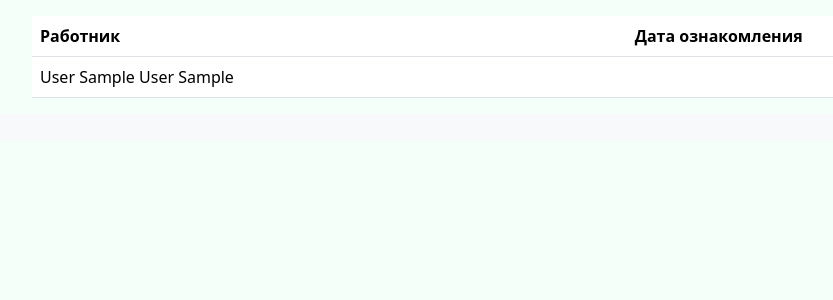
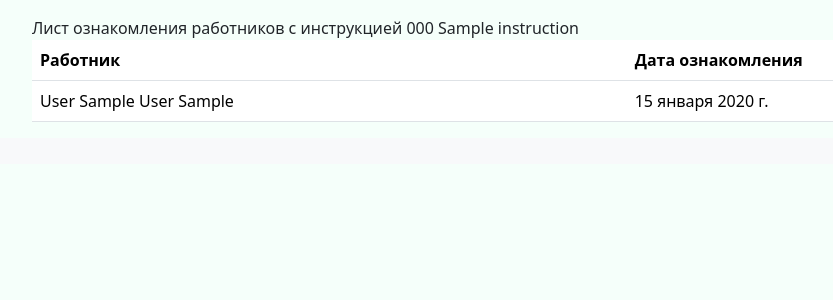
Before and after one commit to ZigulatNatria/InfoOt, a Django app: page /ref_inst/1 in a window 1280 px wide. Shown: the part 86-386 px from the top of the page, without its empty margins (50-883 px from the left). Run offline with Django 4.2, Linux system fonts and the light colour scheme; tables that the repository leaves empty hold one stand-in row (values such as "Sample post"); parts of the project's set-up code (start-up, migrations or seed data) failed here and were passed over.

Commit message:
Настроен вывод списка работников ознакомившихся с инструкцией

```diff
--- a/InfoOt/info/views.py
+++ b/InfoOt/info/views.py
@@ -385,16 +385,9 @@ class InstructionReferenceList(DetailView):
     def list(self, **kwargs):
         instruction = self.get_object()
         instruction_reference_list = FamiliarizationInstruction.objects.filter(instruction=instruction.id)
-        print(instruction.id)
-        print(instruction_reference_list)
-        ref_list = []            #TODO доработать список заменить на словарь!!!!!!!!!!!!!!!!
-        for i in instruction_reference_list:
-            usernam = i.user
-            ref_list.append(usernam)
-        print(ref_list)
         context = {
             'instruction_reference_list': instruction_reference_list,
-            'ref_list': ref_list,
+            'instruction': instruction
         }
         return context
 
--- a/InfoOt/templates/instruction_reference_list.html
+++ b/InfoOt/templates/instruction_reference_list.html
@@ -4,6 +4,7 @@
 <body>
 {% block content %}
 <div class="container">
+    Лист ознакомления работников с инструкцией {{ instruction }}
     <table class="table">
       <thead>
         <tr>
@@ -12,9 +13,9 @@
         </tr>
       </thead>
       <tbody>
-        {% for reference in view.list.ref_list %}
+        {% for reference in view.list.instruction_reference_list %}
            <tr>
-             <td>{{ reference }}</td>
+             <td>{{ reference.user }}</td>
              <td>{{ reference.created }}</td>
            </tr>
         {% endfor %}
```
